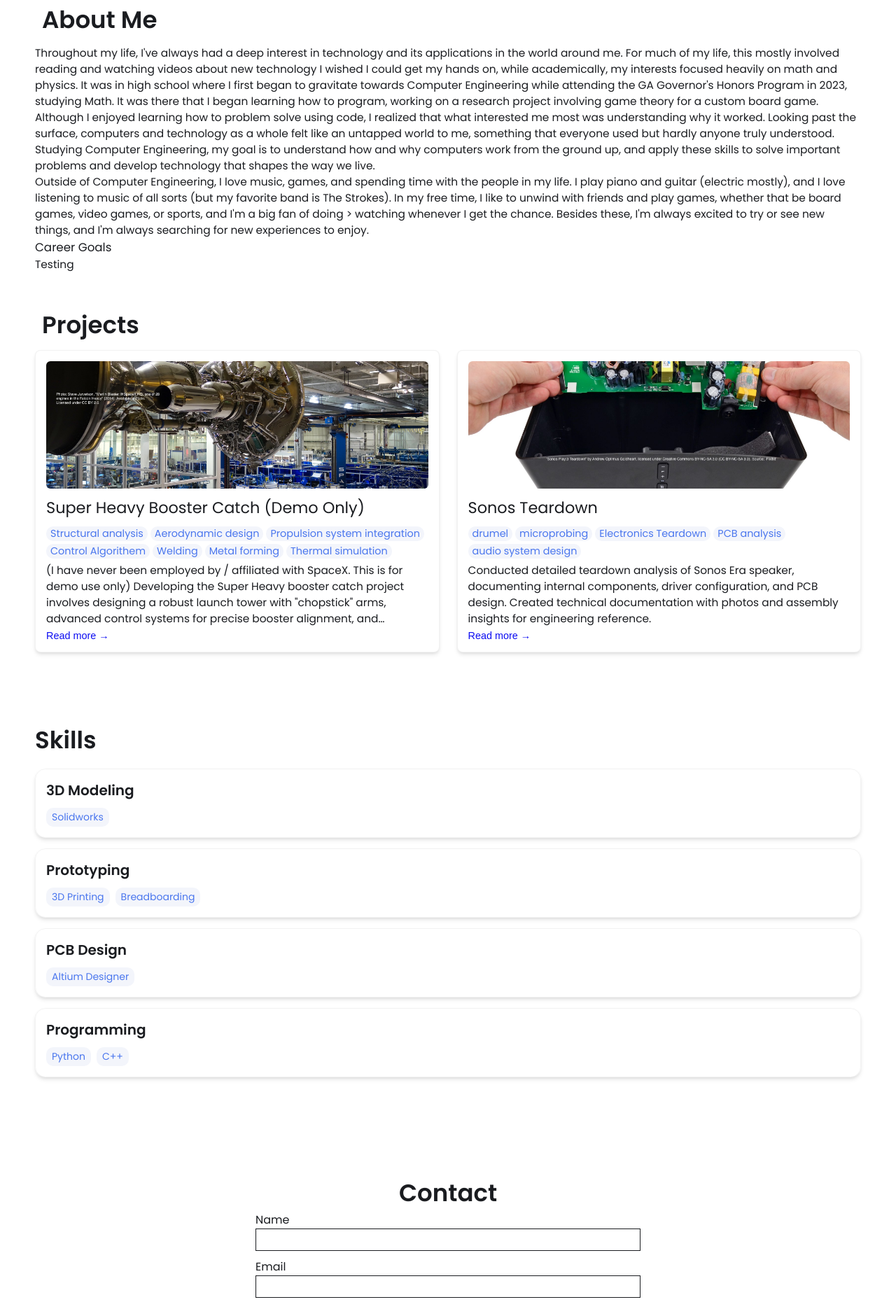
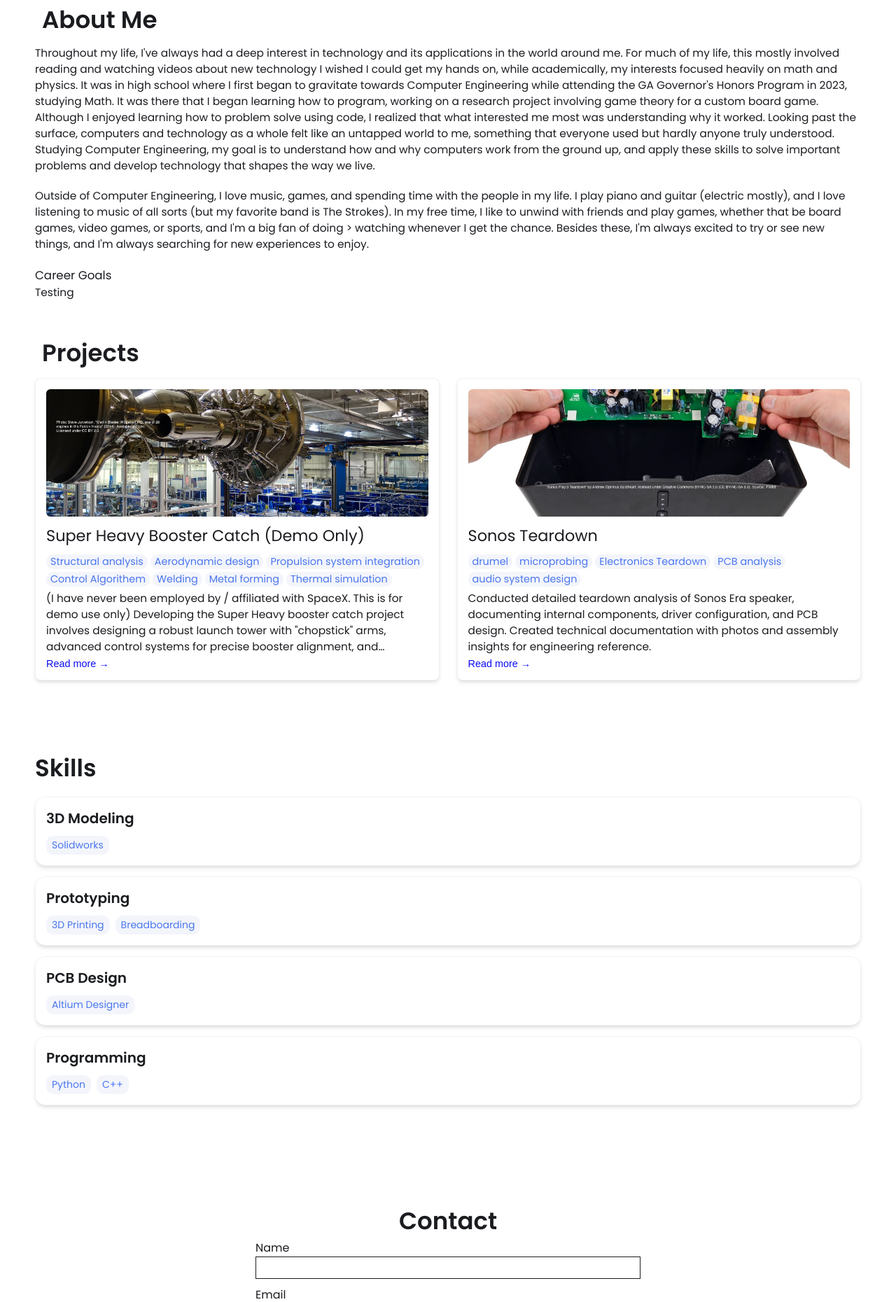
Before and after one commit to wschotte/wschotte.github.io, a Jekyll site: the page built from index.html, in a window 1280 px wide. Shown: the part 1030-2890 px from the top of the page at 70% size. Built offline with Jekyll 4.4.1, drawn with Linux system fonts in a browser that asks for light colours.

Commit message:
Improve layout and add career goals section
Added spacing divs for better layout and added a section for career goals.

```diff
--- a/_includes/about.html
+++ b/_includes/about.html
@@ -8,10 +8,12 @@
         Looking past the surface, computers and technology as a whole felt like an untapped world to me, something that everyone used but hardly anyone truly understood. Studying Computer Engineering, my goal is to understand how and why computers work from the ground up, and apply these skills to solve
         important problems and develop technology that shapes the way we live.
     </p>
+    <div style="height: 20px;"></div>
     <p>
         Outside of Computer Engineering, I love music, games, and spending time with the people in my life. I play piano and guitar (electric mostly), and I love listening to music of all sorts (but my favorite band is The Strokes). In my free time, I like to unwind with friends and play games, whether that
         be board games, video games, or sports, and I'm a big fan of doing > watching whenever I get the chance. Besides these, I'm always excited to try or see new things, and I'm always searching for new experiences to enjoy.
     </p>
+    <div style="height: 20px;"></div>
     <h3>Career Goals</h3>
     <p>
         Testing
```
